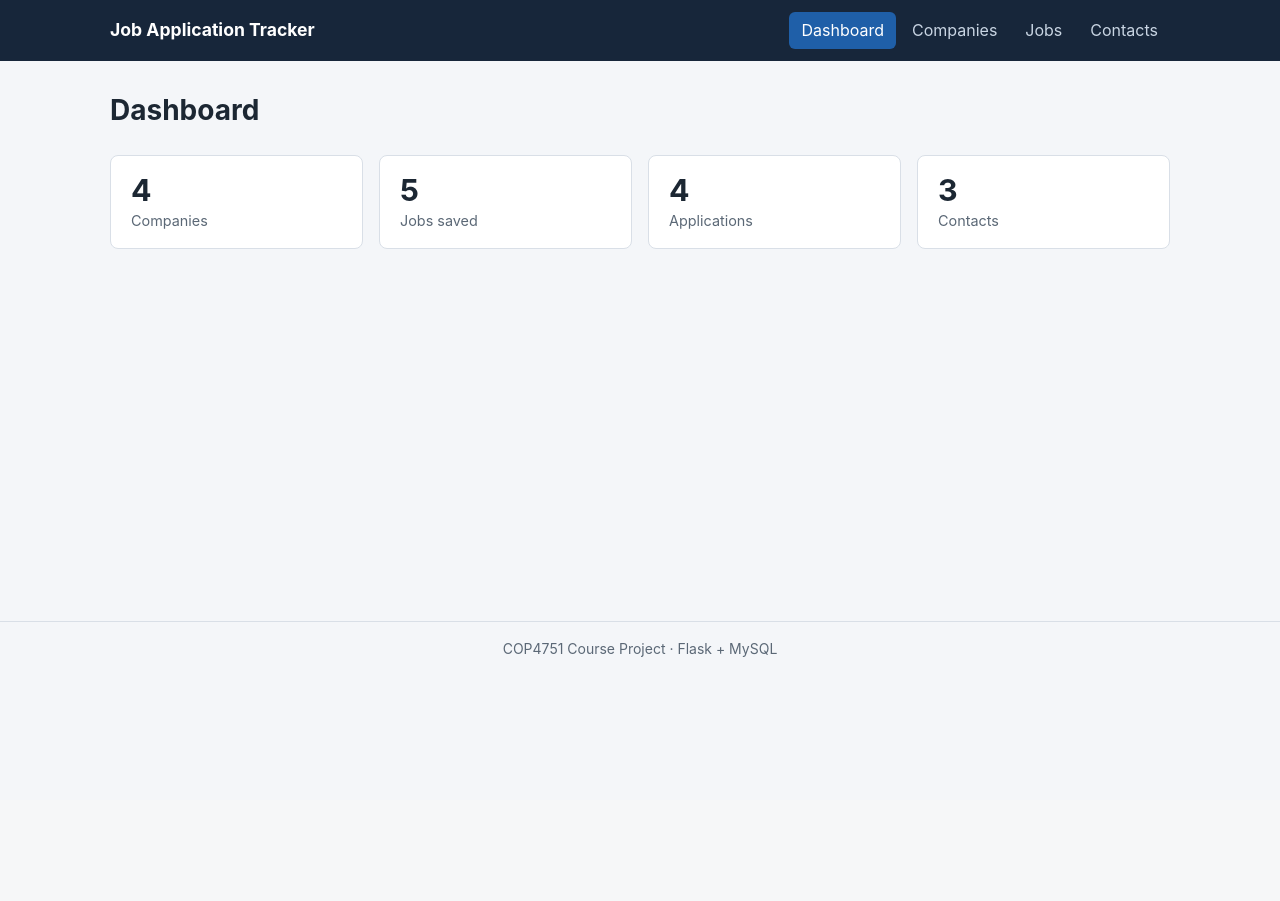
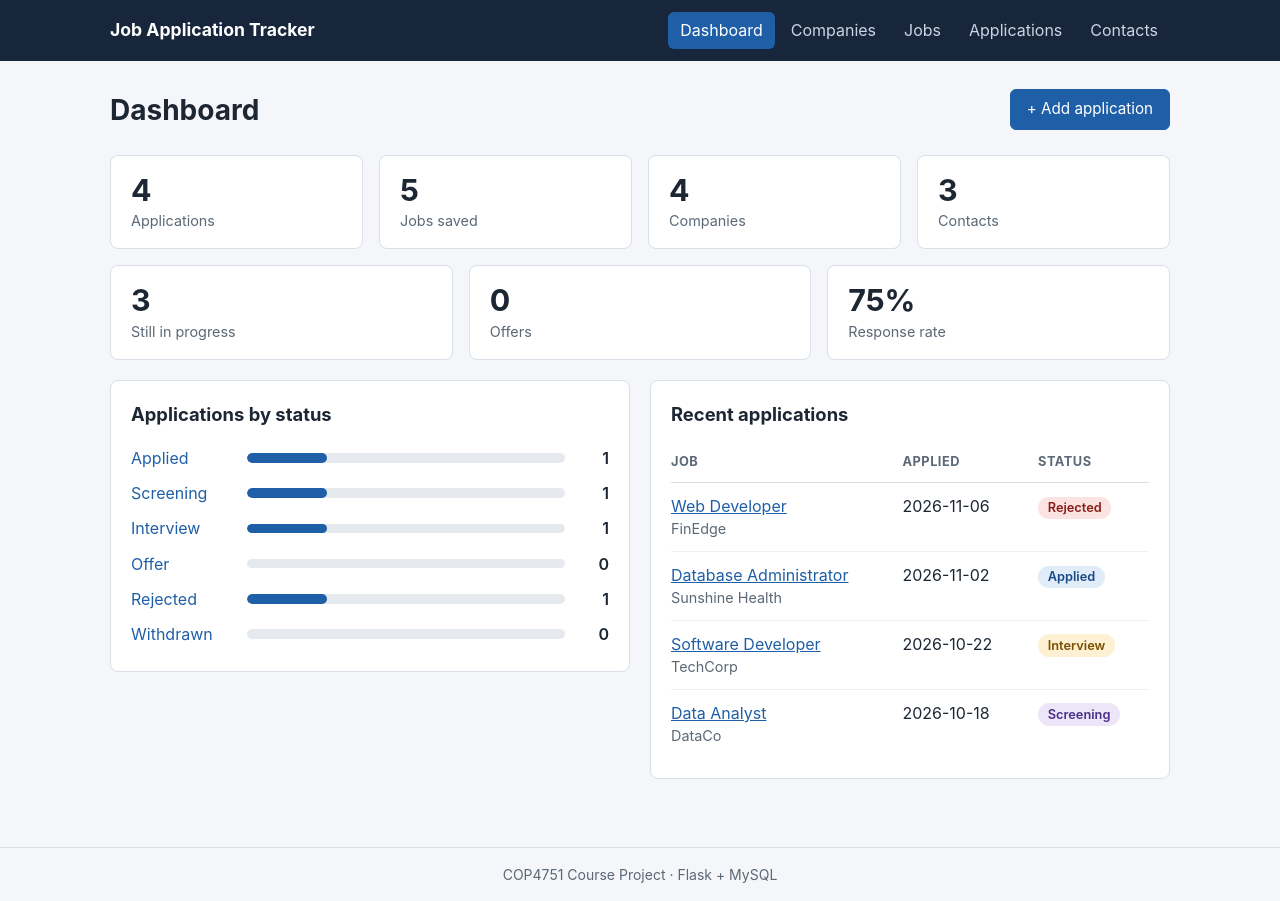
Before and after one commit to abaez058/job-application-tracker-, a Flask app: page / in a window 1280 px wide. Before the commit the page ends 657 px from the top, so only its background shows below. Run offline with Flask 3, Linux system fonts and the light colour scheme; data comes from the database, SQL or seed files in the repository.

Commit message:
Add applications with status filter and interview info

```diff
--- a/app.py
+++ b/app.py
@@ -4,6 +4,7 @@ Every page in the app is set up in this file:
     /                Dashboard (statistics overview)
     /companies       Companies    - list / detail / add / edit / delete
     /jobs            Jobs         - list / detail / add / edit / delete
+    /applications    Applications - list / detail / add / edit / delete
     /contacts        Contacts     - list / detail / add / edit / delete
 """
 
@@ -150,7 +151,33 @@ def dashboard():
                   (SELECT COUNT(*) FROM applications) AS applications,
                   (SELECT COUNT(*) FROM contacts)     AS contacts"""
     )
-    return render_template("dashboard.html", counts=counts)
+
+    # Count applications per status. Every status starts at 0, so the dashboard
+    # still shows a row for a status nobody has reached yet.
+    status_counts = {status: 0 for status in STATUSES}
+    for row in query_all("SELECT status, COUNT(*) AS total FROM applications GROUP BY status"):
+        status_counts[row["status"]] = row["total"]
+
+    total = counts["applications"]
+    responded = total - status_counts["Applied"]
+    stats = {
+        "active": status_counts["Applied"] + status_counts["Screening"] + status_counts["Interview"],
+        "offers": status_counts["Offer"],
+        "response_rate": round(responded / total * 100) if total else 0,
+    }
+
+    recent = query_all(
+        """SELECT a.application_id, a.application_date, a.status,
+                  j.job_title, c.company_name
+           FROM applications a
+           JOIN jobs j      ON j.job_id = a.job_id
+           JOIN companies c ON c.company_id = j.company_id
+           ORDER BY a.application_date DESC, a.application_id DESC
+           LIMIT 5"""
+    )
+
+    return render_template("dashboard.html", counts=counts, stats=stats,
+                           status_counts=status_counts, recent=recent)
 
 
 # ---------------------------------------------------------------------------
@@ -367,6 +394,155 @@ def job_delete(job_id):
 
 
 # ---------------------------------------------------------------------------
+# Applications
+# ---------------------------------------------------------------------------
+
+APPLICATION_SELECT = """SELECT a.*, j.job_title, c.company_id, c.company_name
+                        FROM applications a
+                        JOIN jobs j      ON j.job_id = a.job_id
+                        JOIN companies c ON c.company_id = j.company_id"""
+
+
+def validate_application(form):
+    """Check the application form. Gives back the cleaned-up values and a list of problems."""
+    errors = []
+    data = {
+        "status": clean(form, "status"),
+        "resume_version": clean(form, "resume_version"),
+        "cover_letter_sent": 1 if form.get("cover_letter_sent") else 0,
+    }
+
+    job_id = clean(form, "job_id")
+    job_found = job_id and job_id.isdigit() and query_one(
+        "SELECT job_id FROM jobs WHERE job_id = %s", (int(job_id),))
+    if not job_found:
+        errors.append("Please choose a job.")
+        data["job_id"] = None
+    else:
+        data["job_id"] = int(job_id)
+
+    data["application_date"] = parse_date(
+        errors, "Application date", clean(form, "application_date"), required=True)
+    if data["application_date"] and data["application_date"] > date.today():
+        errors.append("Application date cannot be in the future.")
+
+    if data["status"] not in STATUSES:
+        errors.append("Please choose a status.")
+    check_length(errors, "Resume version", data["resume_version"], 50)
+
+    # The four interview boxes get bundled into one JSON object (interview_data).
+    interview = {}
+    interview_date = parse_date(errors, "Interview date", clean(form, "interview_date"))
+    if interview_date:
+        interview["date"] = interview_date.isoformat()
+    interview_type = clean(form, "interview_type")
+    if interview_type:
+        if interview_type in INTERVIEW_TYPES:
+            interview["type"] = interview_type
+        else:
+            errors.append("Interview type is not one of the allowed options.")
+    for key, field in (("interviewer", "interviewer"), ("notes", "interview_notes")):
+        value = clean(form, field)
+        if value:
+            interview[key] = value
+    data["interview_data"] = json.dumps(interview) if interview else None
+    return data, errors
+
+
+def application_form_values(application):
+    """Unpack the interview JSON back into separate boxes for the edit form."""
+    form = dict(application)
+    interview = parse_json(application.get("interview_data"), {})
+    if not isinstance(interview, dict):
+        interview = {}
+    form["interview_date"] = interview.get("date", "")
+    form["interview_type"] = interview.get("type", "")
+    form["interviewer"] = interview.get("interviewer", "")
+    form["interview_notes"] = interview.get("notes", "")
+    return form
+
+
+@app.route("/applications")
+def applications():
+    status_filter = request.args.get("status", "")
+    sql = APPLICATION_SELECT
+    params = ()
+    if status_filter in STATUSES:
+        sql += " WHERE a.status = %s"
+        params = (status_filter,)
+    rows = query_all(sql + " ORDER BY a.application_date DESC, a.application_id DESC", params)
+    return render_template("applications.html", applications=rows,
+                           statuses=STATUSES, status_filter=status_filter)
+
+
+@app.route("/applications/<int:application_id>")
+def application_detail(application_id):
+    application = get_or_404(APPLICATION_SELECT + " WHERE a.application_id = %s", application_id)
+    interview = parse_json(application.get("interview_data"), {})
+    if not isinstance(interview, dict):
+        interview = {}
+    return render_template("application_detail.html", application=application, interview=interview)
+
+
+@app.route("/applications/add", methods=["GET", "POST"])
+def application_add():
+    if request.method == "POST":
+        data, errors = validate_application(request.form)
+        if not errors:
+            execute(
+                """INSERT INTO applications (job_id, application_date, status, resume_version,
+                                             cover_letter_sent, interview_data)
+                   VALUES (%s, %s, %s, %s, %s, %s)""",
+                (data["job_id"], data["application_date"], data["status"],
+                 data["resume_version"], data["cover_letter_sent"], data["interview_data"]),
+            )
+            flash("Application added.", "success")
+            return redirect(url_for("applications"))
+        form = request.form
+    else:
+        form = {"job_id": request.args.get("job_id", ""),
+                "application_date": date.today().isoformat(),
+                "status": "Applied"}
+        errors = []
+    return render_template("application_form.html", form=form, errors=errors, application=None,
+                           jobs=job_choices(), statuses=STATUSES,
+                           interview_types=INTERVIEW_TYPES, today=date.today().isoformat())
+
+
+@app.route("/applications/<int:application_id>/edit", methods=["GET", "POST"])
+def application_edit(application_id):
+    application = get_or_404(APPLICATION_SELECT + " WHERE a.application_id = %s", application_id)
+    if request.method == "POST":
+        data, errors = validate_application(request.form)
+        if not errors:
+            execute(
+                """UPDATE applications
+                   SET job_id = %s, application_date = %s, status = %s, resume_version = %s,
+                       cover_letter_sent = %s, interview_data = %s
+                   WHERE application_id = %s""",
+                (data["job_id"], data["application_date"], data["status"], data["resume_version"],
+                 data["cover_letter_sent"], data["interview_data"], application_id),
+            )
+            flash("Application updated.", "success")
+            return redirect(url_for("application_detail", application_id=application_id))
+        form = request.form
+    else:
+        form = application_form_values(application)
+        errors = []
+    return render_template("application_form.html", form=form, errors=errors,
+                           application=application, jobs=job_choices(), statuses=STATUSES,
+                           interview_types=INTERVIEW_TYPES, today=date.today().isoformat())
+
+
+@app.route("/applications/<int:application_id>/delete", methods=["POST"])
+def application_delete(application_id):
+    get_or_404("SELECT * FROM applications WHERE application_id = %s", application_id)
+    execute("DELETE FROM applications WHERE application_id = %s", (application_id,))
+    flash("Application deleted.", "success")
+    return redirect(url_for("applications"))
+
+
+# ---------------------------------------------------------------------------
 # Contacts
 # ---------------------------------------------------------------------------
 
--- a/templates/base.html
+++ b/templates/base.html
@@ -16,6 +16,7 @@
                     ('dashboard',   'dashboard',    'Dashboard'),
                     ('compan',      'companies',    'Companies'),
                     ('job',         'jobs',         'Jobs'),
+                    ('application', 'applications', 'Applications'),
                     ('contact',     'contacts',     'Contacts')
                 ] %}
                 {% set current = request.endpoint or '' %}
--- a/templates/dashboard.html
+++ b/templates/dashboard.html
@@ -3,24 +3,83 @@
 {% block content %}
 <div class="page-head">
     <h1>Dashboard</h1>
+    <a class="btn btn-primary" href="{{ url_for('application_add') }}">+ Add application</a>
 </div>
 
 <section class="stat-grid" aria-label="Totals">
-    <div class="stat">
+    <a class="stat" href="{{ url_for('applications') }}">
+        <span class="stat-value">{{ counts.applications }}</span>
+        <span class="stat-label">Applications</span>
+    </a>
+    <a class="stat" href="{{ url_for('jobs') }}">
+        <span class="stat-value">{{ counts.jobs }}</span>
+        <span class="stat-label">Jobs saved</span>
+    </a>
+    <a class="stat" href="{{ url_for('companies') }}">
         <span class="stat-value">{{ counts.companies }}</span>
         <span class="stat-label">Companies</span>
+    </a>
+    <a class="stat" href="{{ url_for('contacts') }}">
+        <span class="stat-value">{{ counts.contacts }}</span>
+        <span class="stat-label">Contacts</span>
+    </a>
+</section>
+
+<section class="stat-grid stat-grid-3" aria-label="Progress">
+    <div class="stat">
+        <span class="stat-value">{{ stats.active }}</span>
+        <span class="stat-label">Still in progress</span>
     </div>
     <div class="stat">
-        <span class="stat-value">{{ counts.jobs }}</span>
-        <span class="stat-label">Jobs saved</span>
+        <span class="stat-value">{{ stats.offers }}</span>
+        <span class="stat-label">Offers</span>
     </div>
     <div class="stat">
-        <span class="stat-value">{{ counts.applications }}</span>
-        <span class="stat-label">Applications</span>
-    </div>
-    <div class="stat">
-        <span class="stat-value">{{ counts.contacts }}</span>
-        <span class="stat-label">Contacts</span>
+        <span class="stat-value">{{ stats.response_rate }}%</span>
+        <span class="stat-label">Response rate</span>
     </div>
 </section>
+
+<div class="two-col">
+    <section class="card">
+        <h2>Applications by status</h2>
+        {% set total = counts.applications %}
+        <ul class="bar-list">
+            {% for status, count in status_counts.items() %}
+            <li>
+                <a class="bar-name" href="{{ url_for('applications', status=status) }}">{{ status }}</a>
+                <span class="bar-track">
+                    <span class="bar-fill" style="width: {{ (count / total * 100) | round | int if total else 0 }}%"></span>
+                </span>
+                <span class="bar-count">{{ count }}</span>
+            </li>
+            {% endfor %}
+        </ul>
+    </section>
+
+    <section class="card">
+        <h2>Recent applications</h2>
+        {% if recent %}
+        <table class="table">
+            <thead>
+                <tr><th>Job</th><th>Applied</th><th>Status</th></tr>
+            </thead>
+            <tbody>
+                {% for row in recent %}
+                <tr>
+                    <td>
+                        <a href="{{ url_for('application_detail', application_id=row.application_id) }}">{{ row.job_title }}</a>
+                        <div class="muted">{{ row.company_name }}</div>
+                    </td>
+                    <td>{{ row.application_date }}</td>
+                    <td><span class="badge status-{{ row.status | lower }}">{{ row.status }}</span></td>
+                </tr>
+                {% endfor %}
+            </tbody>
+        </table>
+        {% else %}
+        <p class="muted">No applications yet. Add your first one to see it here.</p>
+        {% endif %}
+    </section>
+</div>
 {% endblock %}
```
Also changed, not shown: templates/application_detail.html (added, +45 -0 lines), templates/application_form.html (added, +83 -0 lines), templates/applications.html (added, +58 -0 lines), templates/job_detail.html (+19 -0 lines).
